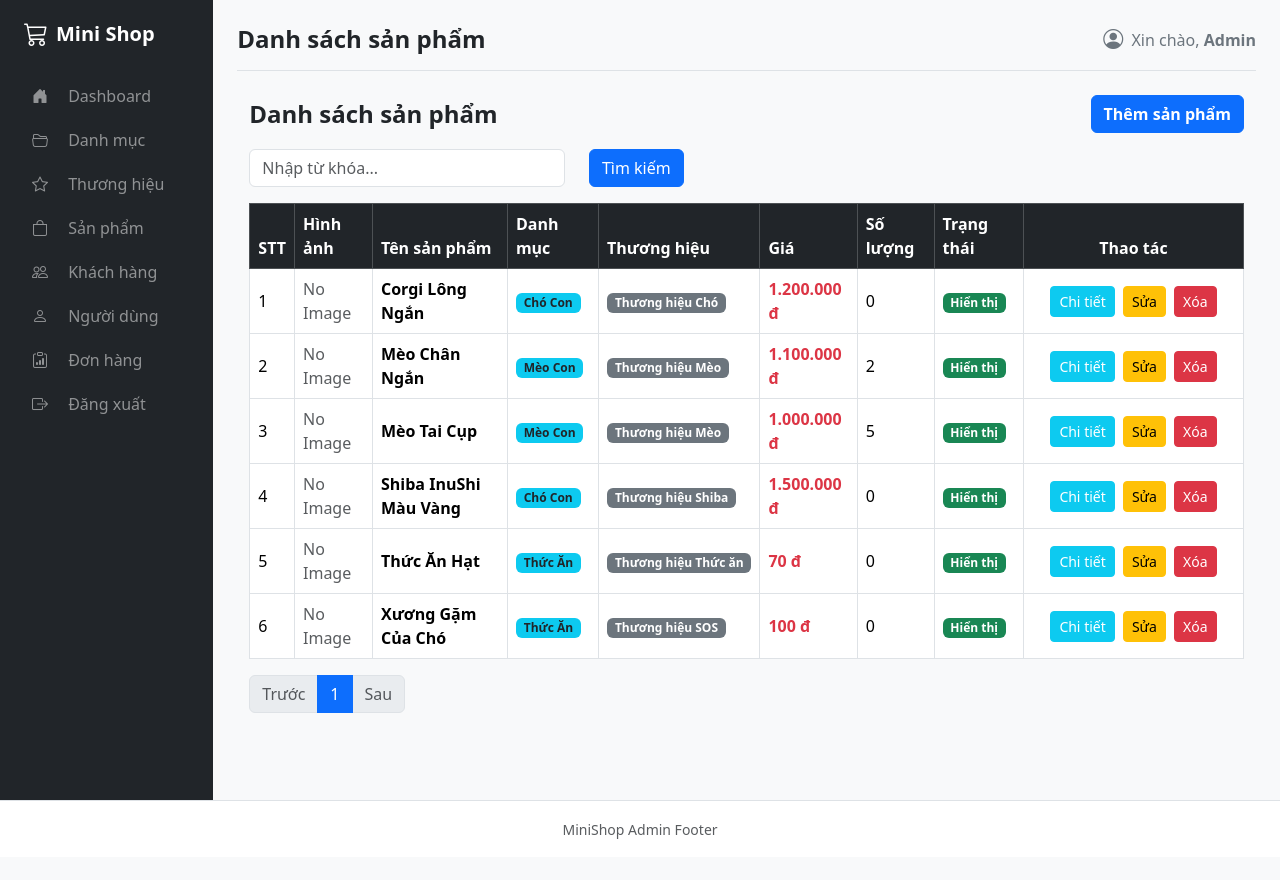
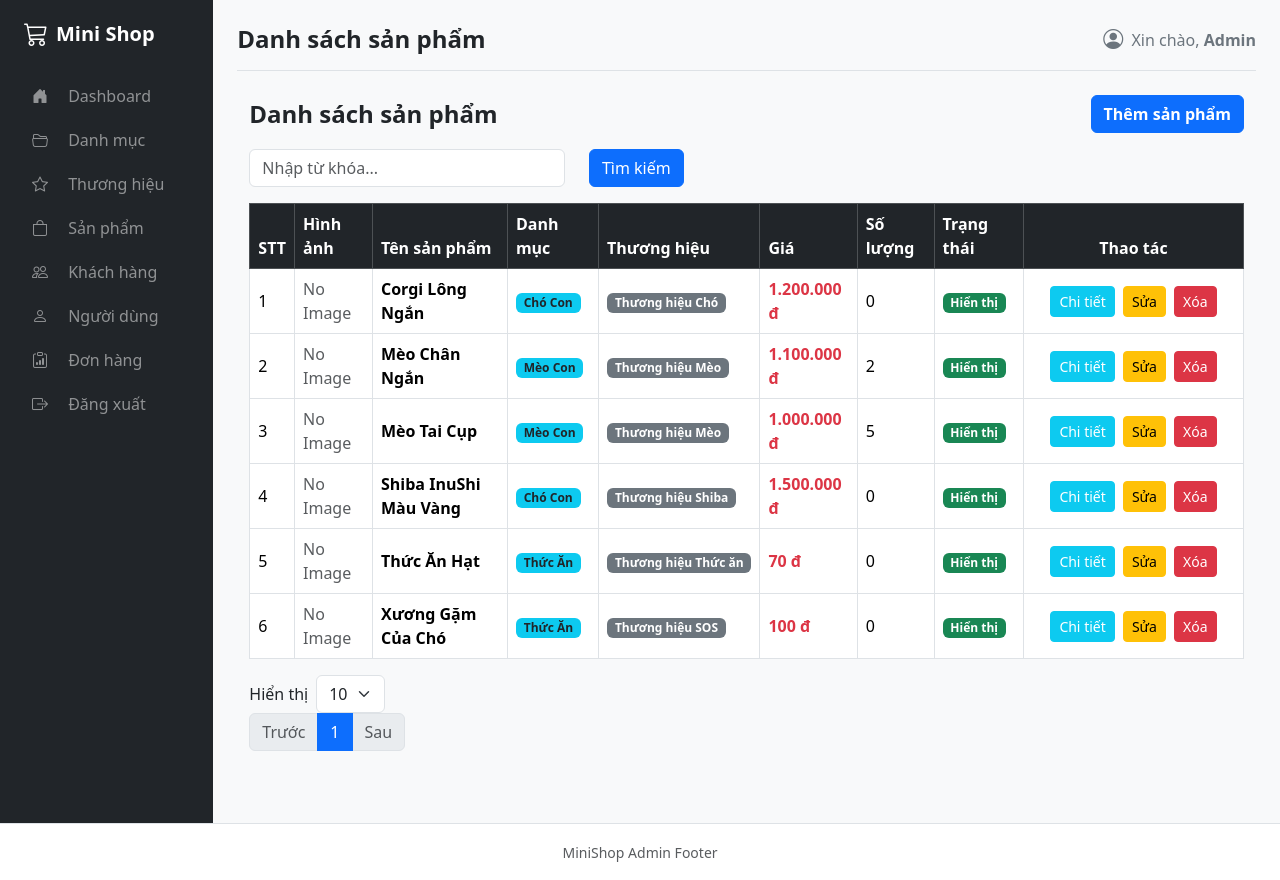
Before and after one commit to BichNhung263/MiniShop_HoThiBichNhung, a PHP site: page /MiniShop_HoThiBichNhung/views/admin/products/index.php in a window 1280 px wide. Before the commit the page ends 839 px from the top, so only its background shows below. Run offline with PHP 8.4, Linux system fonts and the light colour scheme; data comes from the database, SQL or seed files in the repository.

Commit message:
Lab9 - 2

```diff
--- a/views/admin/products/index.php
+++ b/views/admin/products/index.php
@@ -9,6 +9,7 @@ ob_start();
 
 $limit = 10;
 $page = (int)($_GET["page"] ?? 1);
+$limit = (int)($_GET["limit"] ?? 10);
 $offset = ($page - 1) * $limit;
 $productDAO = new ProductDAO();
 $totalRecords = $productDAO->count("products");
@@ -100,22 +101,41 @@ $products = $productDAO->getPage($limit, $offset);
         </table>
 
 
+        <div class="d-flex justify-content-between align-items-center mt-3">
+            <div class="d-flex align-items-center">
+                <label class="me-2">Hiển thị</label>
+                <form method="GET">
+                    <select name="limit" class="form-select" onchange="this.form.submit()">
+                        <option value="10" <?= $limit == 10 ? 'selected' : '' ?>>
+                            10
+                        </option>
+                        <option value="20" <?= $limit == 20 ? 'selected' : '' ?>>
+                            20
+                        </option>
+                        <option value="30" <?= $limit == 30 ? 'selected' : '' ?>>
+                            30
+                        </option>
+
+                    </select>
+                </form>
+            </div>
+        </div>
         <nav>
             <ul class="pagination">
                 <li class="page-item <?= $page <= 1 ? 'disabled' : '' ?>">
-                    <a class="page-link" href="?page=<?= $page - 1 ?>">
+                    <a class="page-link" href="?limit=<?= $limit ?>&page=<?= $page - 1 ?>">
                         Trước
                     </a>
                 </li>
                 <?php for ($i = 1; $i <= $totalPages; $i++) { ?>
                     <li class="page-item <?= $i == $page ? 'active' : '' ?>">
-                        <a class="page-link" href="?page=<?= $i ?>">
+                        <a class="page-link" href="?limit=<?= $limit ?>&page=<?= $i ?>">
                             <?= $i ?>
                         </a>
                     </li>
                 <?php } ?>
                 <li class="page-item <?= $page >= $totalPages ? 'disabled' : '' ?>">
-                    <a class="page-link" href="?page=<?= $page + 1 ?>">
+                    <a class="page-link" href="?limit=<?= $limit ?>&page=<?= $page + 1 ?>">
                         Sau
                     </a>
                 </li>
```
